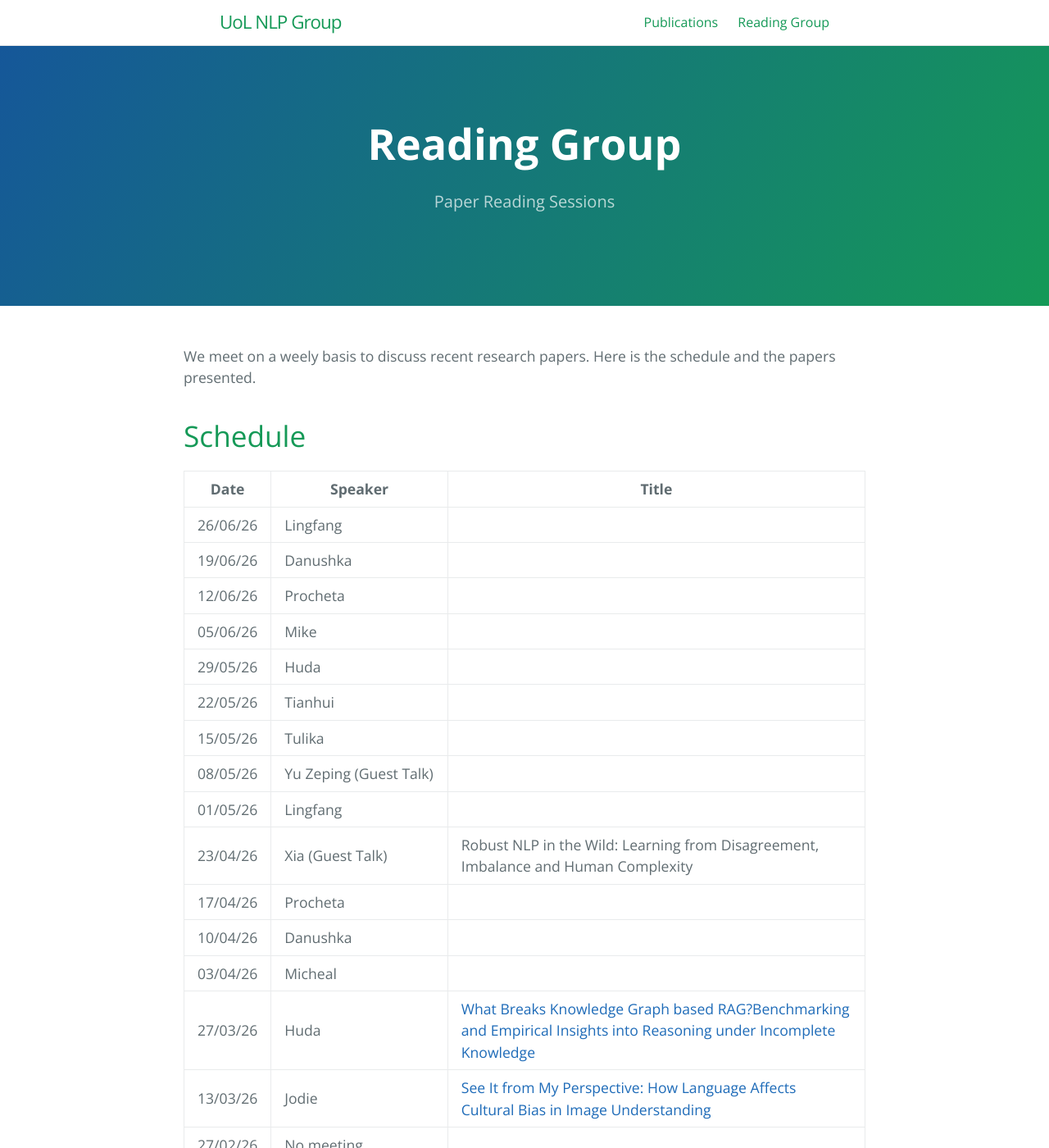
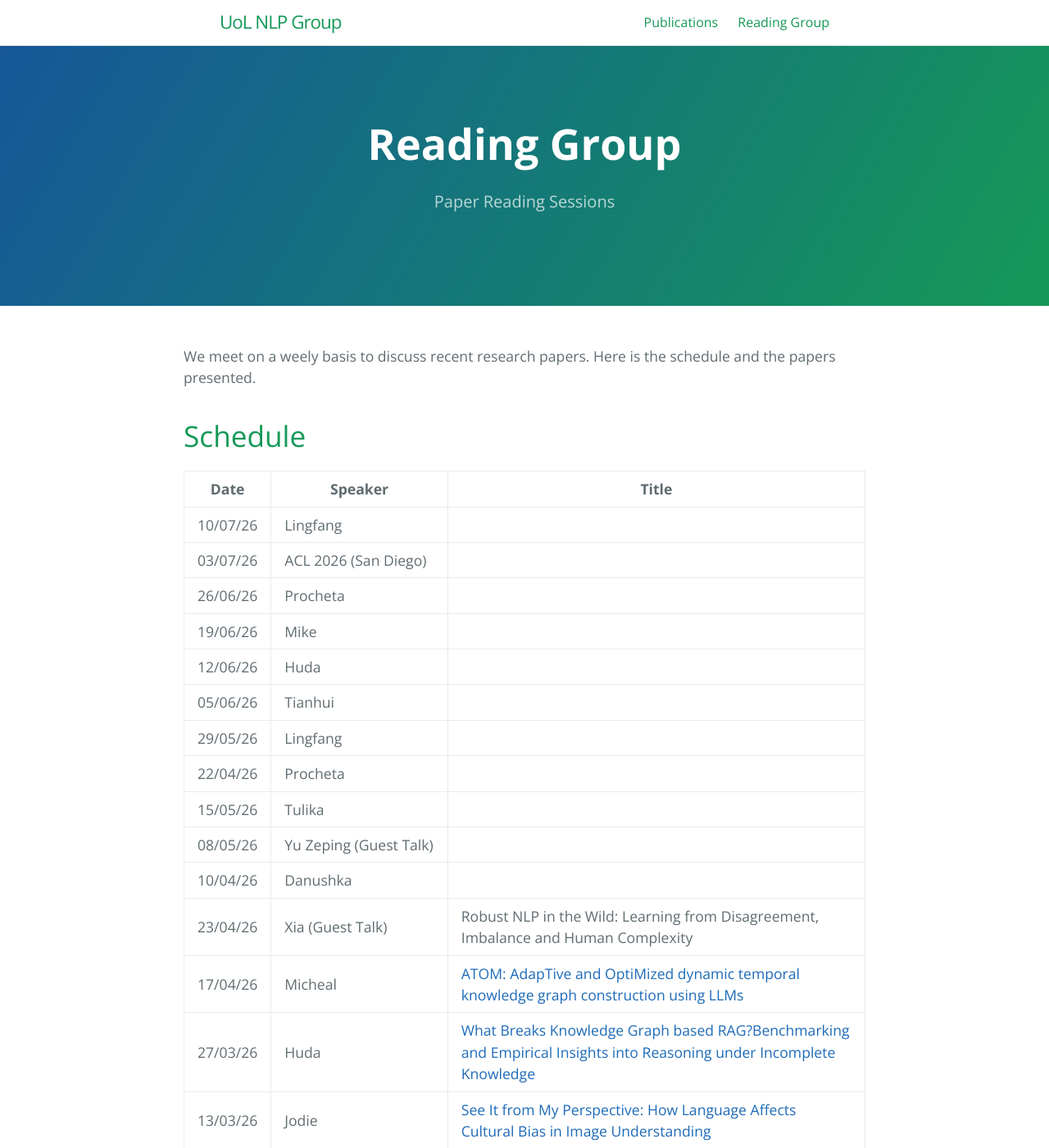
Before and after one commit to LivNLP/livnlp.github.io, a Jekyll site: the page built from reading.md, in a window 1280 px wide and 1400 px high. Shown: the whole window at 82% size. Built offline with Jekyll 4.4.1, drawn with Linux system fonts in a browser that asks for light colours.

Commit message:
Update reading.md

```diff
--- a/reading.md
+++ b/reading.md
@@ -13,19 +13,19 @@ We meet on a weely basis to discuss recent research papers. Here is the schedule
 
 | Date | Speaker | Title
 | ----- | ------- | -----
-| 26/06/26 | Lingfang |
-| 19/06/26| Danushka |
-| 12/06/26 | Procheta|
-| 05/06/26| Mike |
-| 29/05/26| Huda |
-| 22/05/26| Tianhui |
+| 10/07/26 | Lingfang |
+| 03/07/26| ACL 2026 (San Diego) |
+| 26/06/26 | Procheta|
+| 19/06/26| Mike |
+| 12/06/26| Huda |
+| 05/06/26| Tianhui |
+| 29/05/26|   Lingfang |
+| 22/04/26|   Procheta |
 | 15/05/26| Tulika |
 | 08/05/26| Yu Zeping (Guest Talk) |
-| 01/05/26|   Lingfang |
+| 10/04/26|   Danushka |
 | 23/04/26|   Xia (Guest Talk) | Robust NLP in the Wild: Learning from Disagreement, Imbalance and Human Complexity
-| 17/04/26|   Procheta |
-| 10/04/26|   Danushka |
-| 03/04/26|   Micheal |
+| 17/04/26|   Micheal | [ATOM: AdapTive and OptiMized dynamic temporal knowledge graph construction using LLMs](https://aclanthology.org/2026.findings-eacl.49/)
 | 27/03/26|   Huda | [What Breaks Knowledge Graph based RAG?Benchmarking and Empirical Insights into Reasoning under Incomplete Knowledge](https://aclanthology.org/2026.eacl-long.114/)
 | 13/03/26|   Jodie | [See It from My Perspective: How Language Affects Cultural Bias in Image Understanding](https://arxiv.org/abs/2406.11665)
 | 27/02/26|   No meeting |
```
